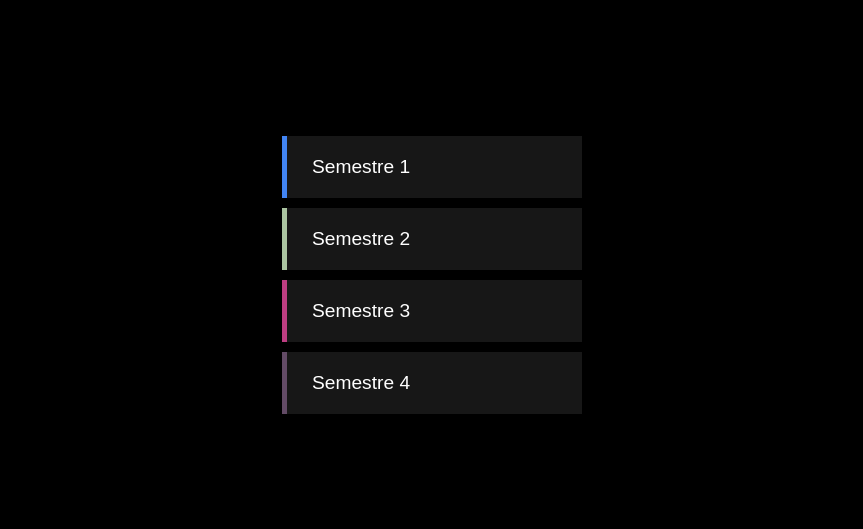
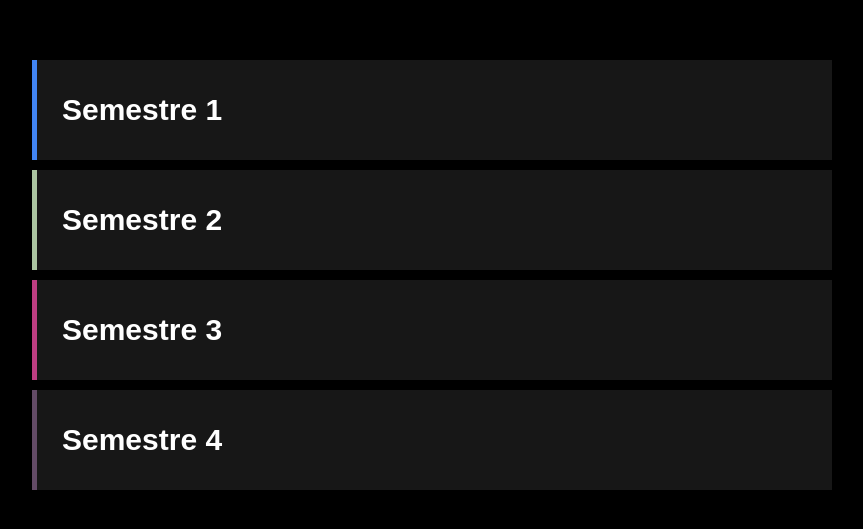
Before and after one commit to thomas26215/Portfolio2, a plain HTML site: page Présentation des SAEs/presentation_saes.html in a window 1280 px wide. Shown: the part 125-654 px from the top of the page, without its empty margins (208-1071 px from the left). Drawn offline with Linux system fonts and the light colour scheme.

Commit message:
Modification présentation SAEs : Plus gros

```diff
--- a/Présentation des SAEs/presentation_saes.html
+++ b/Présentation des SAEs/presentation_saes.html
@@ -8,10 +8,10 @@
 </head>
 <body>
     <ol>
-        <a href="sae_semestre1.html"><li>Semestre 1</li></a>
-        <li>Semestre 2</li>
-        <li>Semestre 3</li>
-        <li>Semestre 4</li>
+        <a href="sae_semestre1.html"><li id="un"><p>Semestre 1</p></li></a>
+        <a href="sae_semestre2.html"><li id="deux"><p>Semestre 2</p></li></a>
+        <a href="sae_semestre3.html"><li id="trois"><p>Semestre 3</p></li></a>
+        <a href="sae_semestre4.html"><li id="quatre"><p>Semestre 4</p></li></a>
     </ol>
 </body>
 </html>
--- a/Présentation des SAEs/style.css
+++ b/Présentation des SAEs/style.css
@@ -21,10 +21,11 @@ a li{
 }
 ol{
     list-style: none;
-    width: 300px;
+    width: 800px;
 }
 ol li{
     font-size: 1.2rem;
+    height: 100px;
     background-color: rgb(23, 23, 23);
     margin: 10px 0;
     padding: 20px 30px;
@@ -32,6 +33,10 @@ ol li{
     position: relative;
     transition: all .4s;
     z-index: 5;
+}
+p{
+    font-weight: bold;
+    font-size: 30px;
 }
 
 ol li::before{
@@ -50,21 +55,33 @@ ol li:hover::before{
     background-color: orange; /* Ajoutez ceci */
 }
 
-ol li:nth-child(1)::before{
+
+
+ol li {
+    display: flex; /* Utiliser Flexbox pour aligner le contenu verticalement */
+    align-items: center; /* Centrer verticalement */
+}
+
+
+
+#un:nth-child(1)::before{
     background: #4285f4;
 }
 
-ol li:nth-child(2)::before{
+#deux::before{
     background: #ABC4A1;
 }
-ol li:nth-child(3)::before{
+
+
+
+#trois::before{
     background: #BE3E82;
 }
 
-ol li:nth-child(4)::before{
+#quatre::before{
     background: #634B66;
 }
 
 ol li:hover{
-    transform: translateX(20px);
+    transform: translateX(60px);
 }
```
Also changed, not shown: Présentation des SAEs/sae_semestre1.html (+9 -8 lines).
